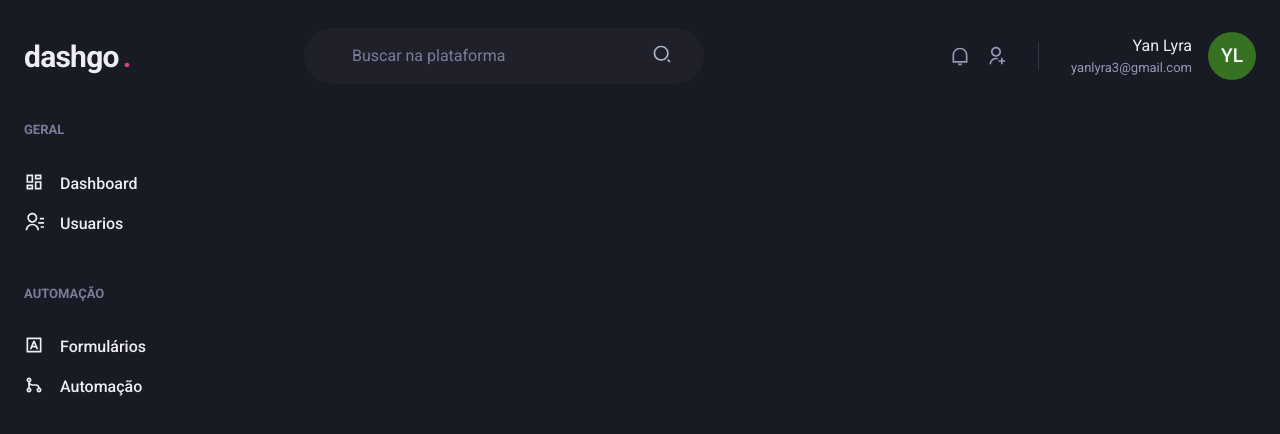
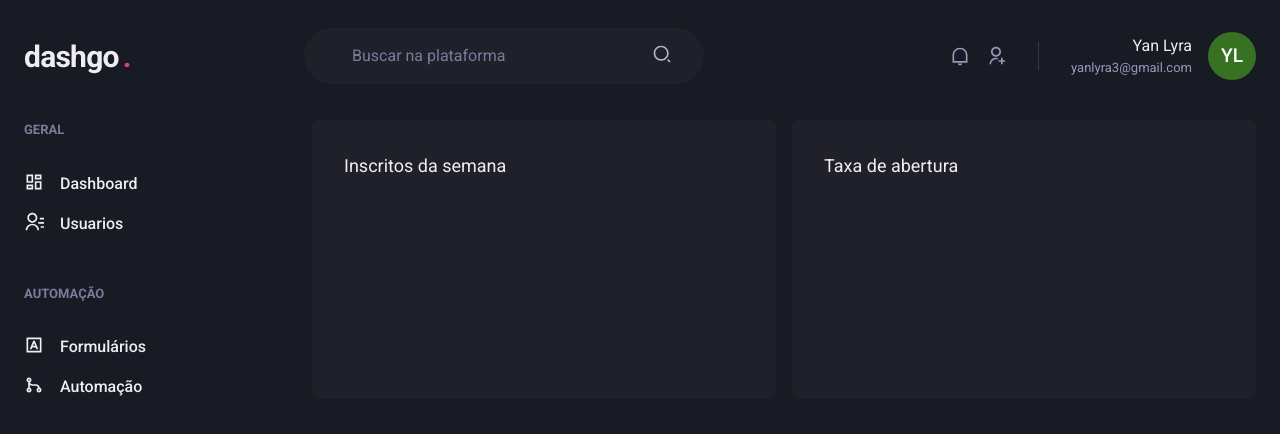
Before and after one commit to ylyra/dashgo, a Next.js app: page /dashboard in a window 1280 px wide. Shown: the top 434 px of the page. Built offline with nearby package versions, Linux system fonts and the light colour scheme.

Commit message:
➕ Added apexcharts do help use charts on project

```diff
--- a/package.json
+++ b/package.json
@@ -13,9 +13,11 @@
     "@chakra-ui/react": "^1.6.9",
     "@emotion/react": "^11.4.1",
     "@emotion/styled": "^11.3.0",
+    "apexcharts": "^3.28.3",
     "framer-motion": "^4.1.17",
     "next": "11.1.2",
     "react": "17.0.2",
+    "react-apexcharts": "^1.3.9",
     "react-dom": "17.0.2",
     "react-icons": "^4.3.1"
   },
--- a/src/pages/dashboard.tsx
+++ b/src/pages/dashboard.tsx
@@ -1,5 +1,5 @@
 import { NextPage } from "next";
-import { Flex } from "@chakra-ui/react";
+import { Box, Flex, SimpleGrid, Text } from "@chakra-ui/react";
 
 import { Header } from "../components/Header";
 import { Sidebar } from "../components/Sidebar";
@@ -11,6 +11,20 @@
 
       <Flex w="100%" my="6" maxW={1480} mx="auto" px="6">
         <Sidebar />
+
+        <SimpleGrid flex="1" gap="4" minChildWidth="320px" align="flex-start">
+          <Box p="8" bg="gray.800" borderRadius="8">
+            <Text fontSize="lg" mb="4">
+              Inscritos da semana
+            </Text>
+          </Box>
+
+          <Box p="8" bg="gray.800" borderRadius="8">
+            <Text fontSize="lg" mb="4">
+              Taxa de abertura
+            </Text>
+          </Box>
+        </SimpleGrid>
       </Flex>
     </Flex>
   );
```
Also changed, not shown: 1 other file (tests, documents, lock files or other folders).
